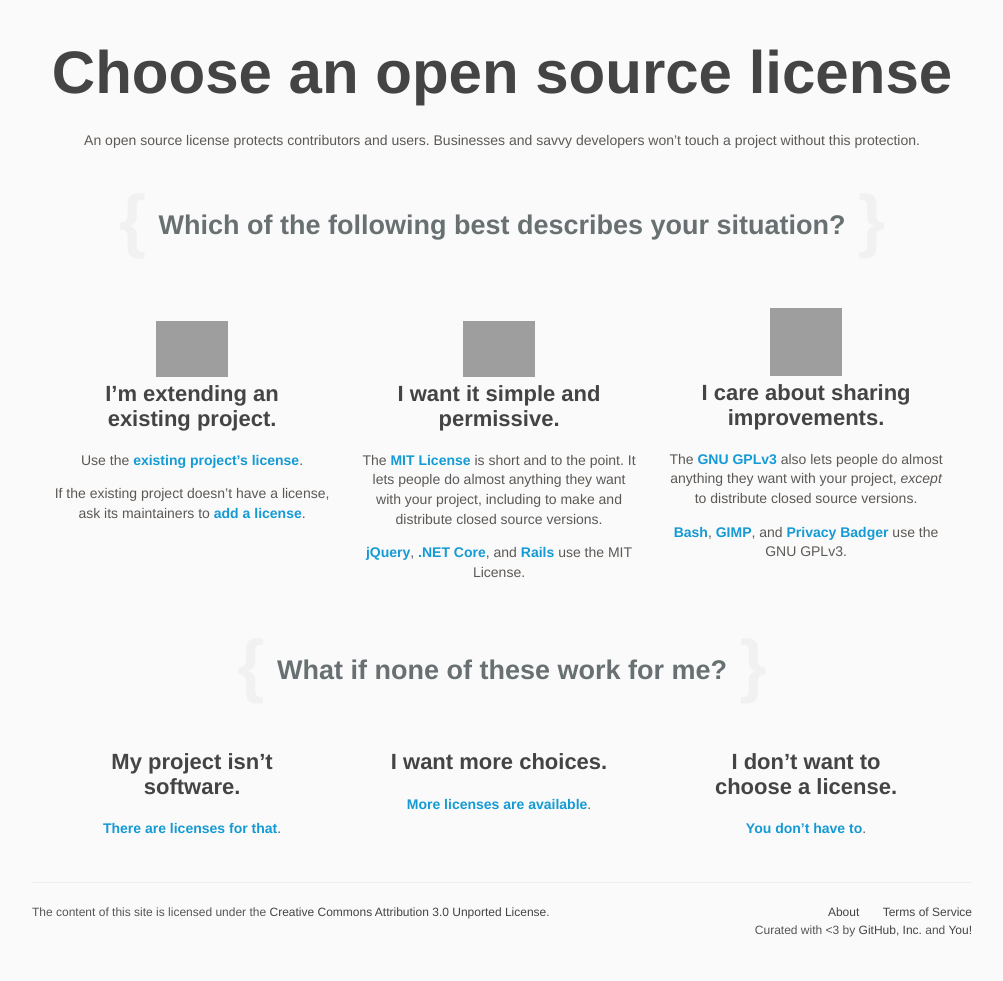
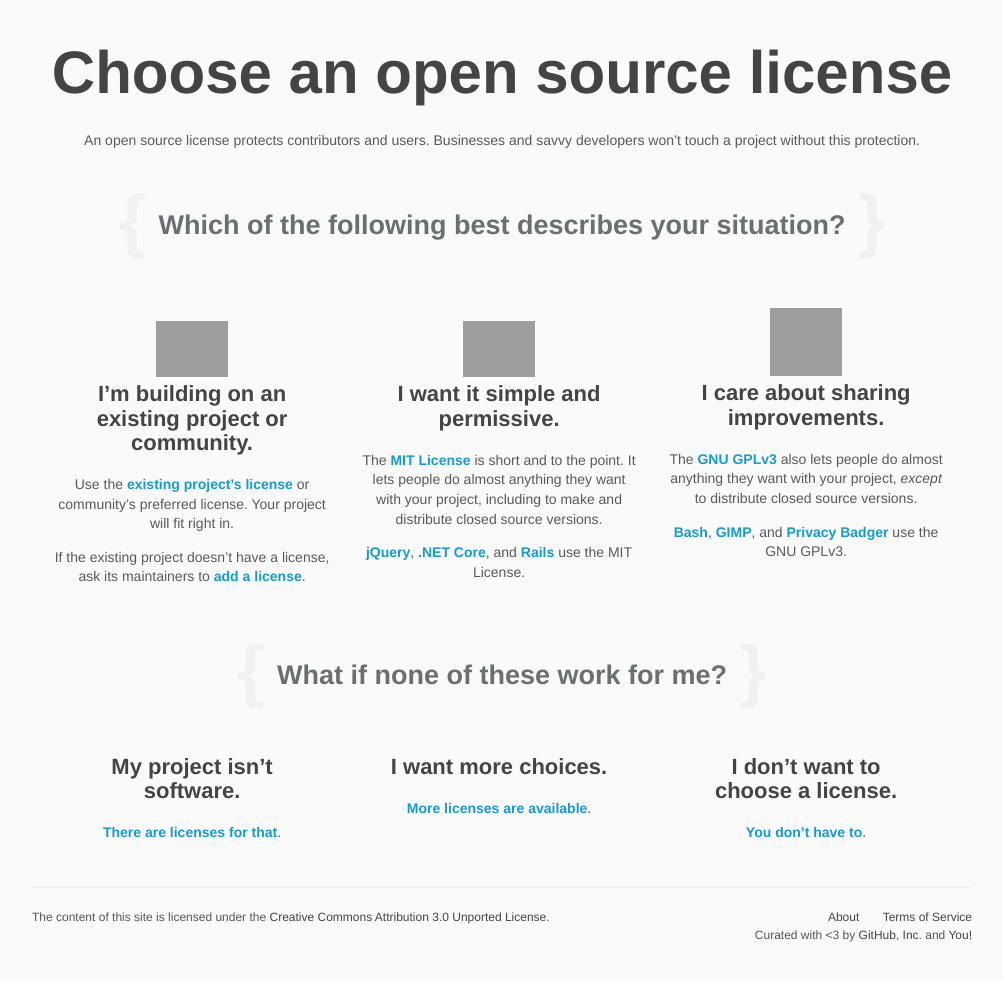
Before and after one commit to github/choosealicense.com, a Jekyll site: the page built from index.html, in a window 1280 px wide, cut to the strip 0-984 px from the top of the page. Shown: the top 981 px of the strip, without its empty margins (138-1141 px from the left). Built offline with Jekyll 4.4.1, drawn with Linux system fonts in a browser that asks for light colours; some web fonts are replaced; grey boxes are pictures that could not be loaded.

Commit message:
tweak existing/community language

```diff
--- a/index.html
+++ b/index.html
@@ -17,10 +17,10 @@ permalink: /
   <li class="patents">
     <a href="existing">
       <span class="triptych-sprite lightbulb"></span>
-      <h3>I’m extending an existing project.</h3>
+      <h3>I’m building on an existing project or community.</h3>
     </a>
     <p>
-      Use the <a href="existing">existing project’s license</a>.
+      Use the <a href="existing">existing project’s license</a> or community’s preferred license. Your project will fit right in.
     </p>
     <p>
       If the existing project doesn’t have a license, ask its maintainers to <a href="no-license#for-users">add a license</a>.
```
